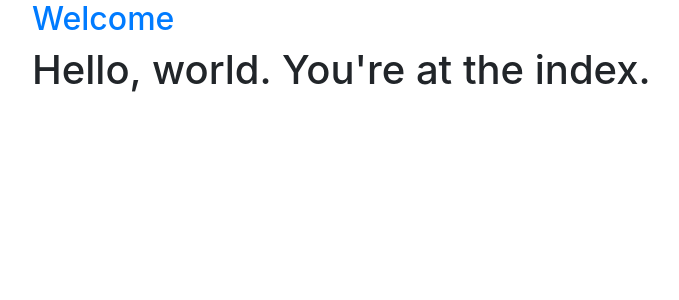
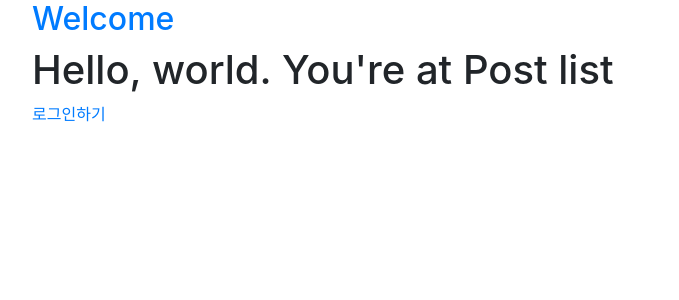
Before and after one commit to 8th-hackerton-team2/FOOD, a Django app: page /members/post_list/ in a window 1280 px wide. Shown: the top 300 px of the page, without its empty margins (53-732 px from the left). Run offline with Django 3.2, Linux system fonts and the light colour scheme; parts of the project's set-up code (start-up, migrations or seed data) failed here and were passed over; some libraries are stand-ins or nearby versions.

Commit message:
로그아웃 구현. 로그인 시, 로그아웃시 버튼 띄우는것 구분해줌.

```diff
--- a/app/members/urls.py
+++ b/app/members/urls.py
@@ -7,5 +7,6 @@ app_name = 'members'
 urlpatterns = [
     path('login/', views.login_view, name='login'),
     path('post_list/', views.post_list, name='post_list'),
+    path('logout/', views.logout_view, name='logout'),
 
 ]
--- a/app/members/views.py
+++ b/app/members/views.py
@@ -6,7 +6,7 @@ from django.shortcuts import render
 
 
 
-from django.contrib.auth import login, get_user_model
+from django.contrib.auth import login, get_user_model, logout
 from django.shortcuts import redirect, render
 from django.contrib.auth import authenticate, login
 from django.shortcuts import redirect, render
@@ -44,6 +44,16 @@ def login_view(request):
         return render(request, 'members/login.html')
 
 
+def logout_view(request):
+    if request.method == 'POST':
+        logout(request)
+    print(request)
+    return redirect('members:post_list')
+
+
+
+
+
 # def signup(request):
 #
 #     if request.method == 'POST':
--- a/app/templates/posts/post_list.html
+++ b/app/templates/posts/post_list.html
@@ -3,6 +3,21 @@
 
 {% block content %}
 
-    <h1>Hello, world. You're at the index.</h1>
+    <h1>Hello, world. You're at Post list</h1>
+
+    {% if user.is_authenticated %}
+
+         <form action="{% url 'members:logout' %}" method="POST">
+            {% csrf_token %}
+            <button type="submit">
+                로그아웃하기
+            </button>
+        </form>
+
+    {% else %}
+    <a href="{% url 'members:login' %}">로그인하기</a>
+    {% endif %}
+
+
 
 {% endblock %}
```
